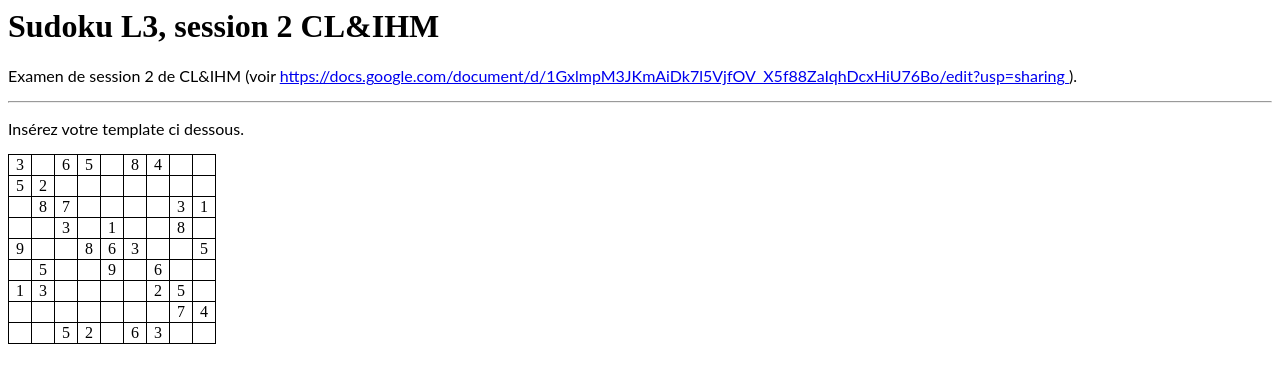
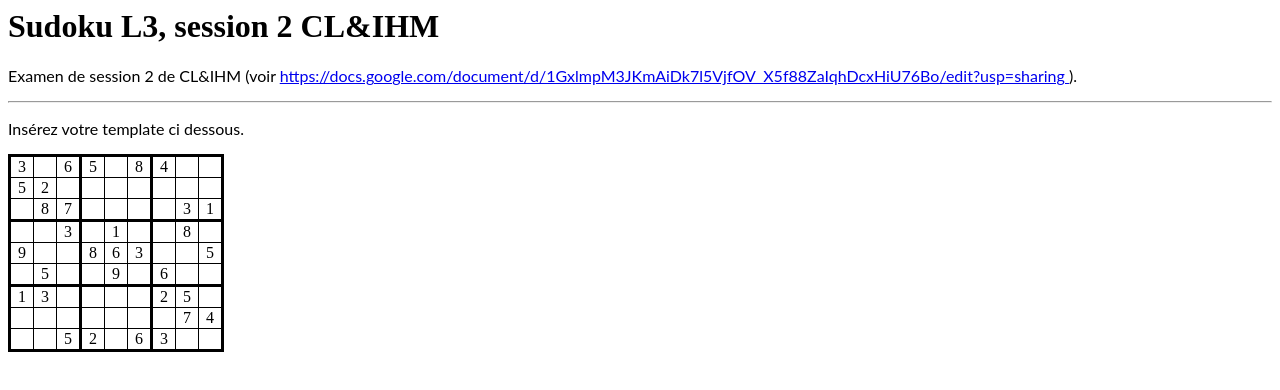
Before and after one commit to ElhadjBah/Rattrapage-IHM, an Angular app: page / in a window 1280 px wide. Shown: the top 390 px of the page. Built offline with nearby package versions, Linux system fonts and the light colour scheme.

Commit message:
ajout du css de la grille

```diff
--- a/src/app/app.component.html
+++ b/src/app/app.component.html
@@ -11,7 +11,7 @@
 <hr/>
 <p>Insérez votre template ci dessous.</p>
 
-<table class="table.s9">
+<table [ngClass]="gridClass">
 
     <tr *ngFor="let g of grid; let i = index;">
 
--- a/src/app/app.component.ts
+++ b/src/app/app.component.ts
@@ -15,11 +15,17 @@ export class AppComponent  {
   }
   grid: number [][];
   size: number;
+  gridClass: string;
 
   ngOnInit(){
     this.sudokuService.boardObs.subscribe((result)=> {
       this.grid = result.grid;
       this.size = result.size;
+      if (this.size == 9) {
+        this.gridClass = 's9';
+      } else if (this.size == 4) {
+        this.gridClass = 's4'
+      }
     });
   }
 
```
